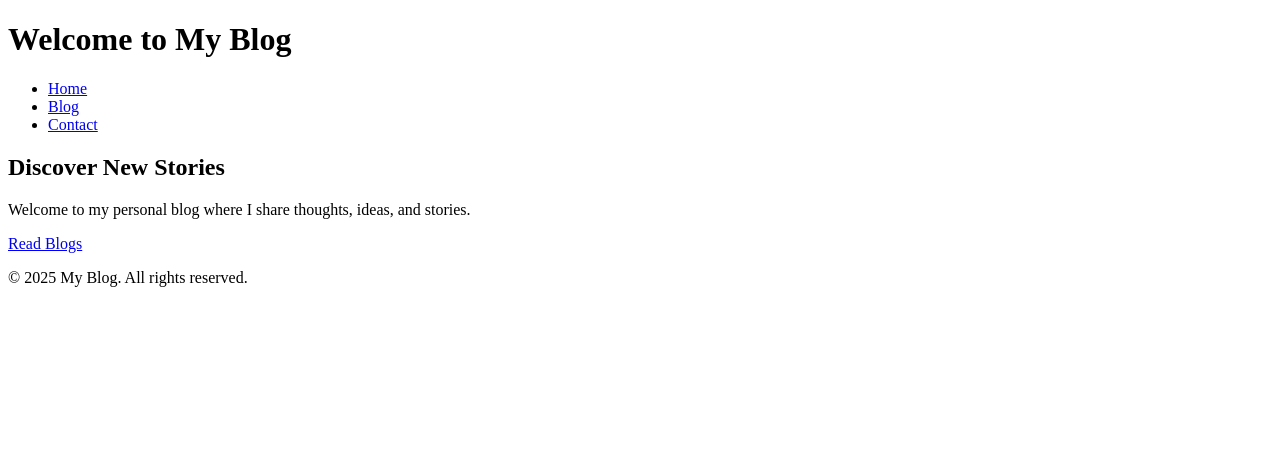
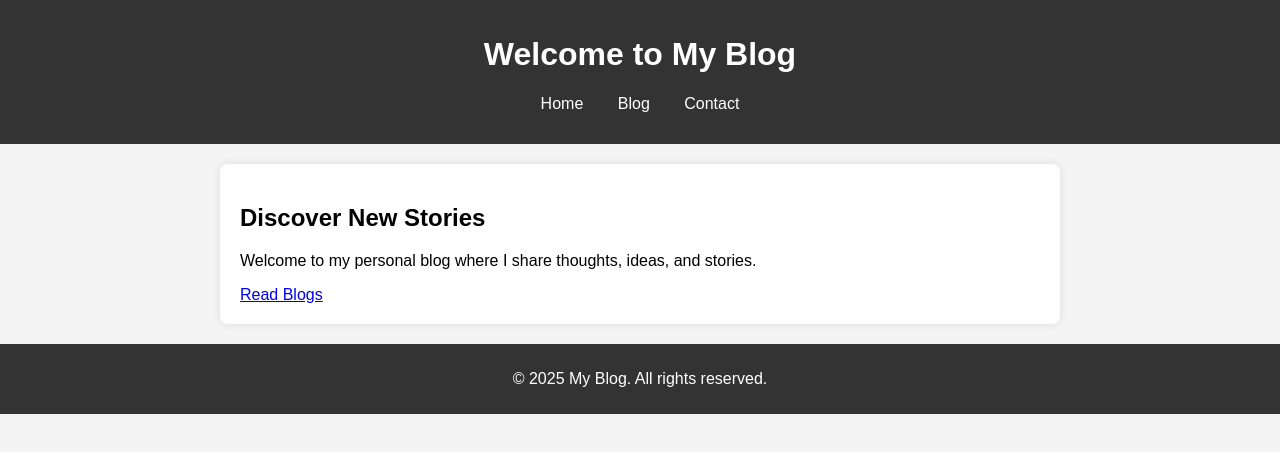
Before and after one commit to Shafatr66/Blogging-Website, a website: page src/index.html in a window 1280 px wide. Drawn offline with Linux system fonts and the light colour scheme.

Commit message:
reslove error

```diff
--- a/src/index.html
+++ b/src/index.html
@@ -4,7 +4,7 @@
     <meta charset="UTF-8">
     <meta name="viewport" content="width=device-width, initial-scale=1.0">
     <title>Home | My Blog</title>
-    <link rel="stylesheet" href="styles.css">
+    <link rel="stylesheet" href="../styles/style.css">
 </head>
 <body>
     <header>
```
